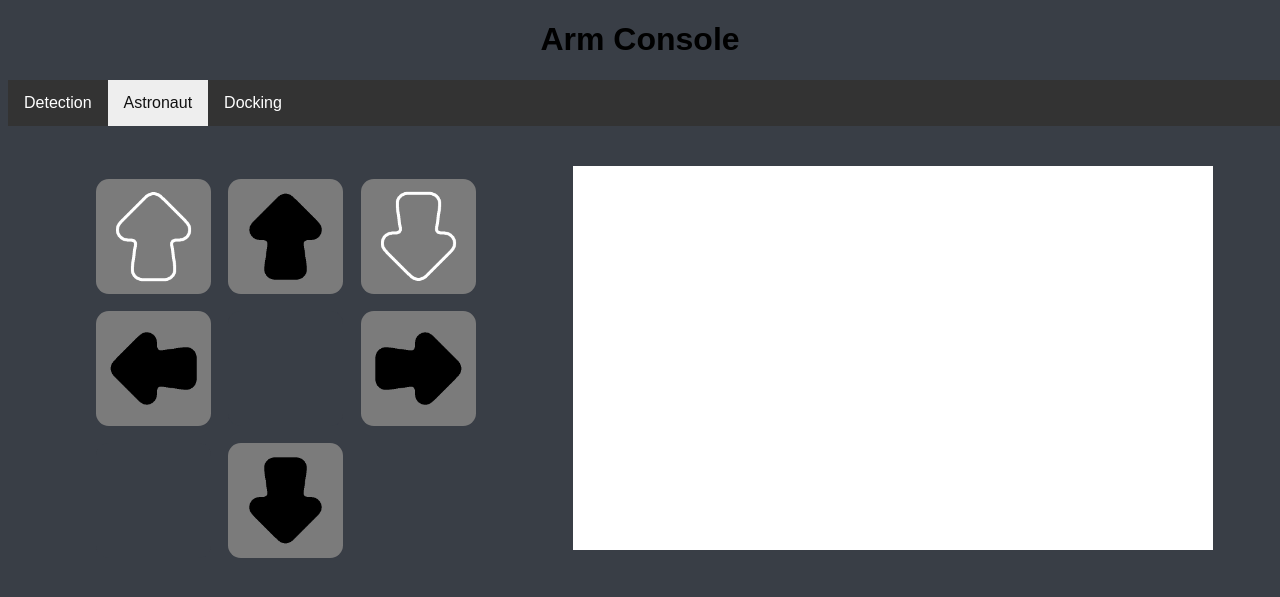
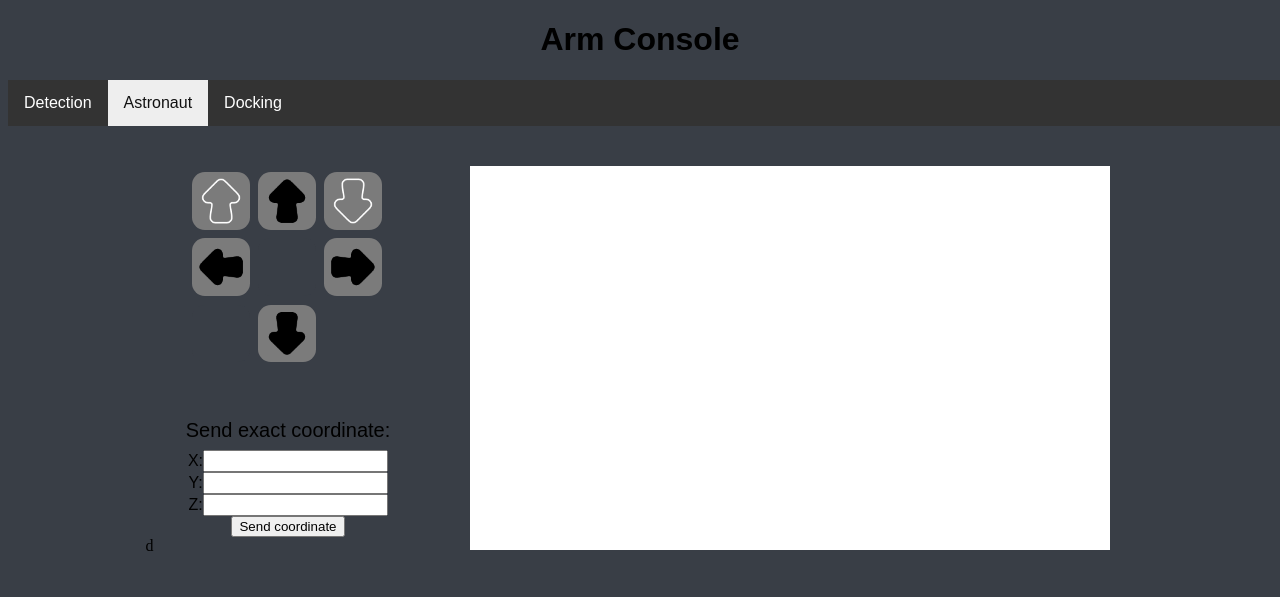
Before and after one commit to Sgppro/wro2025_userinterface, a Flask app: page /astronaut.html in a window 1280 px wide. Shown: the top 597 px of the page. Run offline with Flask 3, Linux system fonts and the light colour scheme.

Commit message:
astronaut page change

```diff
--- a/static/styles/style.css
+++ b/static/styles/style.css
@@ -66,25 +66,25 @@ li {
 }
 .control {
 	display:grid;
-	width:30vw;
-	height:30vw;
+	width:15vw;
+	height:15vw;
 	margin: 5vh;
-	padding:1vw;
+	padding:0.5vw;
 	background-color:#393E46;
-	gap: 1vw;
+	gap: 0.5vw;
 	grid-template-columns: auto auto auto
 }
 .directionalButton{
-	width:9vw;
-	height:9vw;
+	width:4.5vw;
+	height:4.5vw;
   padding: 0px;
   border: 0px;
   background-color: #393E46;
   border-radius: 1vw
 }
 .buttonImage{
-  height: 9vw;
-  width: 9vw;
+  height: 4.5vw;
+  width: 4.5vw;
   padding: 0px;
   margin: 0px;
   background-color: #393E46;
@@ -112,3 +112,20 @@ li {
 .dockingButton:hover{
   background-color: #776e61
 }
+
+.coordinateDiv{
+  display: flex;
+  width: auto;
+  justify-content: center;
+  align-items: center
+}
+.coordinateInputBox{
+  height: 2vh
+}
+.coordinateText{
+  margin: 0px
+}
+.sendCoordinateText{
+  margin: 1vh;
+  font-size: 2.5vh
+}
--- a/templates/astronaut.html
+++ b/templates/astronaut.html
@@ -13,6 +13,7 @@
         <li><a href="/docking.html" class="MenuLink">Docking</a></li>
     </ul>
     <div class=centerDivFlexbox>
+        <div>
             <div class=control>
 		        <button class=directionalButton type="image"><img class="buttonImage controlButtonImage" src="{{url_for('static', filename='images/3D-up.png')}}" alt=""</button>
 		        <button class=directionalButton type="image"><img class="buttonImage controlButtonImage" src="{{url_for('static', filename='images/Up.png')}}" alt=""</button>
@@ -23,7 +24,32 @@
 		        <button class=directionalButton type="image"><p class=buttonImage></p>
 		        <button class=directionalButton type="image"><img class="buttonImage controlButtonImage" src="{{url_for('static', filename='images/Down.png')}}" alt=""</button>
 	        </div>
+
+            <div class="coordinateDiv">
+                <p class="sendCoordinateText">Send exact coordinate:</p>
+            </div>
+
+            <div class="coordinateDiv">
+                <p class="coordinateText">X:</p>
+                <input class="coordinateInputBox" type="text">
+            </div>
+            <div class="coordinateDiv">
+                <p class="coordinateText">Y:</p>
+                <input class="coordinateInputBox" type="text">
+            </div>
+            <div class="coordinateDiv">
+                <p class="coordinateText">Z:</p>
+                <input class="coordinateInputBox" type="text">
+            </div>
+            <div class="coordinateDiv">
+                <button class="senCoordinateButton">Send coordinate</button>
+            </div>d
+
+
+        </div>
+
 	    <div class=astronautCamera></div>
     </div>
+
 </body>
 </html>
```
Lines whose indentation alone changed are shown as unchanged.
